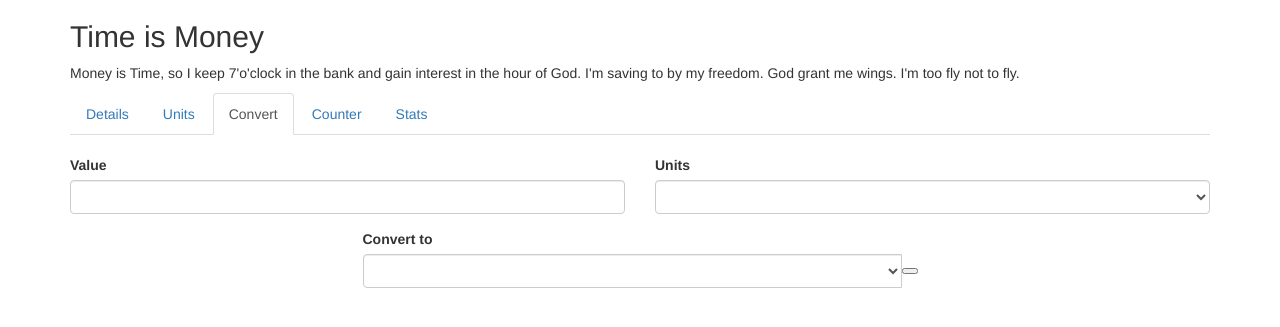
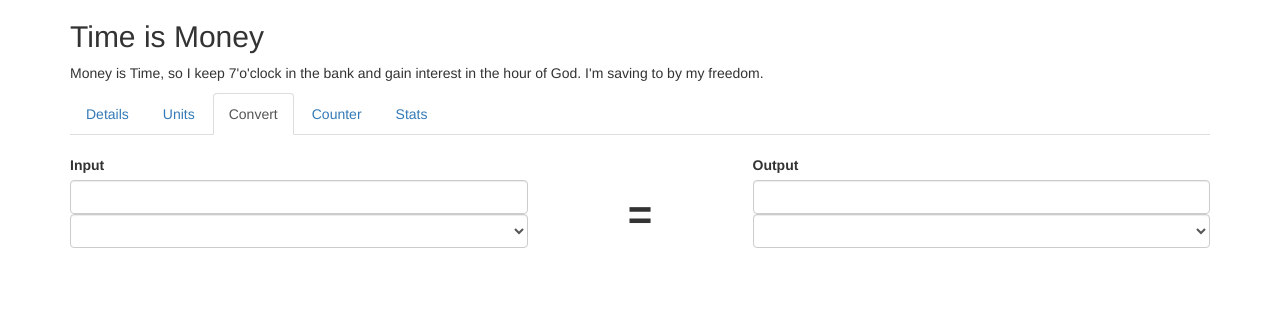
Before and after one commit to bristoljon/bristoljon.uk, a PHP site: page /units/index.htm in a window 1280 px wide, after a click on "Convert". Shown: the top 327 px of the page. Run offline with PHP 8.4, Linux system fonts and the light colour scheme; lists and menus that the app fills with data are empty; some libraries are stand-ins or nearby versions.

Commit message:
Fixed angular updates. Added icon support. Improved time-is-money.

```diff
--- a/blog/update3.txt
+++ b/blog/update3.txt
@@ -1,2 +1,5 @@
 Tues: Pounds per hour / this equals that
-Wed: Dozenal calc feedback, Updates system-privacy,strip_tags
+Wed: Dozenal calc feedback, Updates system - privacy, PHP strip_tags for removing HTML
+Job hunting
+Wordpress - Git, Grunt,
+Angular - Switched updates feed, recoded this equals that / time is money
--- a/units/index.htm
+++ b/units/index.htm
@@ -9,14 +9,17 @@
         <!-- load bootstrap and fontawesome via CDN -->
         <link rel="stylesheet" href="http://netdna.bootstrapcdn.com/bootstrap/3.2.0/css/bootstrap.min.css" />
         <style>
-            html {
-				background: radial-gradient(circle, #FFFF00 40%, #FFA500);
-				background-size: cover;
-				background-repeat: no-repeat;
-			}
+
 
 			.content {
 				margin-top: 70px;
+			}
+
+			.equals {
+				text-align: center;
+				font-size: 3em;
+				font-weight: bold;
+				padding-top: 30px;
 			}
 
         </style>
@@ -33,7 +36,7 @@
 		<div class="container" ng-controller="mainController">
 
 			<h2>Time is Money</h2>
-			<p>Money is Time, so I keep 7'o'clock in the bank and gain interest in the hour of God. I'm saving to by my freedom. God grant me wings. I'm too fly not to fly.</p>
+			<p>Money is Time, so I keep 7'o'clock in the bank and gain interest in the hour of God. I'm saving to by my freedom.</p>
 			<ul class="nav nav-tabs">
 				<li class="active"><a data-toggle="tab" href="#you">Details</a></li>
 				<li><a data-toggle="tab" href="#units">Units</a></li>
@@ -172,39 +175,44 @@
 				  <br/>
 				  <div class="row">
 
-				    <div class="col-xs-6">
+				    <div class="col-xs-5">
 				      <div class="form-group">
-				        <label for="inputVal">Value</label>
-				        <input ng-model="inputVal" id="inputVal" name="inputVal" type="text" class="form-control">
+				        <label for="inVal">Input</label>
+				        <input ng-model="inVal" id="inVal" name="inVal" type="text" class="form-control">
+				        <select ng-model="inUnits" ng-change="convertUnits()" class="form-control" id="inUnits">
+				          <optgroup label="Time">
+				          		<option ng-repeat="unit in timeUnits">{{ unit.title }}</option>
+				          	</optgroup>
+				          	<optgroup label="Money">
+				          		<option ng-repeat="unit in moneyUnits">{{ unit.title }}</option>
+				          	</optgroup>
+				        </select>
 				      </div>
 				    </div>
 
-				    <div class="col-xs-6">
+				    <div class="equals col-xs-2">
+				    	=
+				    </div>
+
+				    <div class="col-xs-5">
 				      <div class="form-group">
-				        <label for="inUnits">Units</label>
-				        <select ng-model="inUnits" class="form-control" id="inUnits">
-				          <option>£ GBP</option>
-				          <option>Hours</option>
+				        <label for="outVal">Output</label>
+				        <input id="outVal" name="outVal" type="text" class="form-control" value="{{ outVal }}">
+				        <select ng-model="outUnits" ng-change="convertUnits()" class="form-control" id="outUnits">
+				        	<optgroup label="Time">
+				          		<option ng-repeat="unit in timeUnits">{{ unit.title }}</option>
+				          	</optgroup>
+				          	<optgroup label="Money">
+				          		<option ng-repeat="unit in moneyUnits">{{ unit.title }}</option>
+				          	</optgroup>
+
 				        </select>
 				      </div>
 				    </div>
 
 				  </div>
 
-				  <div class="row">
-				    <div class="col-xs-6 col-xs-offset-3">
 
-				      <div class="form-group">
-				        <label for="outUnits">Convert to</label>
-				        <div class="input-group">
-				          <select class="form-control" id="outUnits"></select>
-				          <span class="input-group-btn">
-				            <button ng-click="convertBtn()"></button>
-				          </span>
-				        </div>
-				      </div>
-				    </div>
-				  </div>
 
 				  <div class="row">
 				    <div id="conOutput" class="col-xs-2 col-xs-offset-5">
@@ -220,10 +228,11 @@
 
 				<div id="stats" class="tab-pane fade">
 					<h3>Statistics</h3>
-					<p> You currently work for £{{ payPerHour }} per hour. This means on average you earn £{{ truePayPerHour }} for every hour lived.</p>
-					<p> You average {{ hoursPerDay }} hours a day working, that's {{ percentWorking }}% of your life.</p>
+					<p> You currently work for £{{ truePayPerHour.toFixed(2) }} per hour.</p>
+					<p> You work {{ workPerDay.toFixed(2) }} hours a day, that's {{ percentWorking.toFixed(1) }}% of your life.</p>
+					<p>This means on average you earn £{{ payPerHour.toFixed(2) }} for every hour lived.</p>
 					<p> At age {{ age }}, you only have about {{ yearsRemaining }} years left.</p>
-					<p> If you retire at 65, you'll spend {{ workYearsRemaining }} years of that working.</p>
+					<p> If you retire at 65, you'll spend {{ workYearsRemaining.toFixed(1) }} years of that working.</p>
 				</div>
 			</div>
 		</div>
```
Also changed, not shown: comment_tag.js (+6 -2 lines), index.php (+8 -7 lines), project/index.php (+7 -5 lines), units/app.js (+85 -38 lines), updates.php (+0 -14 lines).
